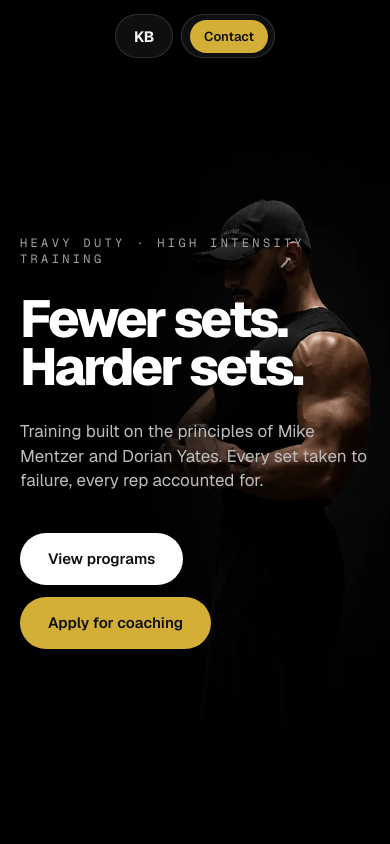
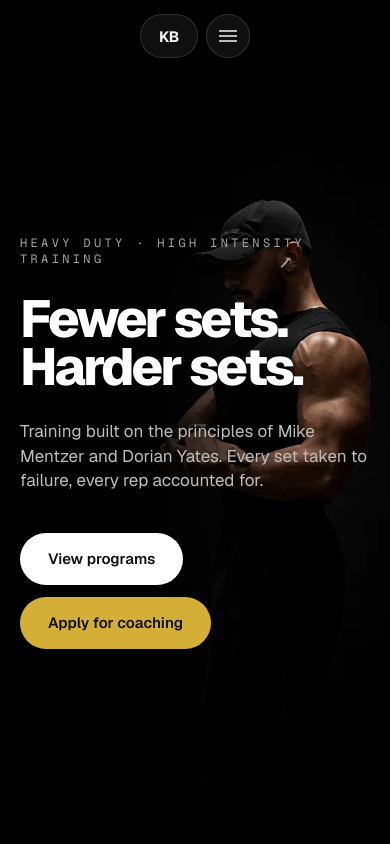
Before and after one commit to keenanbernard/heavy-duty-coaching, a React (Vite) app: page / in a window 390 px wide. Shown: the top 844 px of the page. Built offline with nearby package versions, Linux system fonts and the light colour scheme.

Commit message:
mobile nav hamburger menu

```diff
--- a/src/App.css
+++ b/src/App.css
@@ -5,9 +5,18 @@
 .hvr-accent:hover { background: #b8962e !important; }
 .focus-border:focus { border-color: #111 !important; }
 
-/* #14 mobile nav — hide scroll links on small screens, keep KB + Contact */
+/* mobile nav — desktop pill visible, hamburger hidden by default */
+.nav-desktop { display: flex; }
+.nav-mobile-btn { display: none; }
+
 @media (max-width: 540px) {
-  .nav-scroll { display: none; }
+  .nav-desktop { display: none; }
+  .nav-mobile-btn { display: flex; }
+}
+
+@keyframes navSlideDown {
+  from { transform: translateY(-8px); opacity: 0; }
+  to   { transform: translateY(0); opacity: 1; }
 }
 
 /* #4 / #14 — scale on press; transition only plays on state change, not while held */
--- a/src/App.jsx
+++ b/src/App.jsx
@@ -66,15 +66,18 @@ export default function App() {
   const [honey, setHoney] = useState('')
   const [pageVisible, setPageVisible] = useState(true)
   const [buyProgram, setBuyProgram] = useState(null)
+  const [mobileMenuOpen, setMobileMenuOpen] = useState(false)
 
   // #15 exit 220ms ease-in, entrance 280ms ease-out (~21% shorter exit)
   function navigate(newPage) {
+    setMobileMenuOpen(false)
     if (page === newPage) return
     setPageVisible(false)
     setTimeout(() => { setPage(newPage); setPageVisible(true); window.scrollTo({ top: 0 }) }, 220)
   }
 
   function scrollTo(id) {
+    setMobileMenuOpen(false)
     function go() {
       const el = document.getElementById(id)
       if (el) window.scrollTo({ top: el.getBoundingClientRect().top + window.scrollY - 70, behavior: 'smooth' })
@@ -163,13 +166,44 @@ export default function App() {
           className="hvr-nav"
           style={{ pointerEvents: 'auto', height: 44, padding: '0 18px', borderRadius: 999, border: '1px solid rgba(244,244,240,0.14)', background: 'rgba(18,18,18,0.85)', backdropFilter: 'blur(20px) saturate(1.6)', WebkitBackdropFilter: 'blur(20px) saturate(1.6)', color: '#F4F4F0', fontWeight: 700, fontSize: 15, letterSpacing: '-0.02em', cursor: 'pointer' }}
         >KB</button>
-        <nav style={{ pointerEvents: 'auto', height: 44, display: 'flex', alignItems: 'center', gap: 4, padding: '0 6px', borderRadius: 999, border: '1px solid rgba(244,244,240,0.14)', background: 'rgba(18,18,18,0.85)', backdropFilter: 'blur(20px) saturate(1.6)', WebkitBackdropFilter: 'blur(20px) saturate(1.6)' }}>
-          <button onClick={() => scrollTo('method')} className="hvr-nav nav-scroll" style={{ background: 'none', border: 0, color: '#F4F4F0', fontSize: 13, fontWeight: 500, padding: '8px 12px', borderRadius: 999, cursor: 'pointer' }}>Method</button>
-          <button onClick={() => scrollTo('programs')} className="hvr-nav nav-scroll" style={{ background: 'none', border: 0, color: '#F4F4F0', fontSize: 13, fontWeight: 500, padding: '8px 12px', borderRadius: 999, cursor: 'pointer' }}>Programs</button>
-          <button onClick={() => scrollTo('coaching')} className="hvr-nav nav-scroll" style={{ background: 'none', border: 0, color: '#F4F4F0', fontSize: 13, fontWeight: 500, padding: '8px 12px', borderRadius: 999, cursor: 'pointer' }}>Coaching</button>
+        <nav className="nav-desktop" style={{ pointerEvents: 'auto', height: 44, alignItems: 'center', gap: 4, padding: '0 6px', borderRadius: 999, border: '1px solid rgba(244,244,240,0.14)', background: 'rgba(18,18,18,0.85)', backdropFilter: 'blur(20px) saturate(1.6)', WebkitBackdropFilter: 'blur(20px) saturate(1.6)' }}>
+          <button onClick={() => scrollTo('method')} className="hvr-nav" style={{ background: 'none', border: 0, color: '#F4F4F0', fontSize: 13, fontWeight: 500, padding: '8px 12px', borderRadius: 999, cursor: 'pointer' }}>Method</button>
+          <button onClick={() => scrollTo('programs')} className="hvr-nav" style={{ background: 'none', border: 0, color: '#F4F4F0', fontSize: 13, fontWeight: 500, padding: '8px 12px', borderRadius: 999, cursor: 'pointer' }}>Programs</button>
+          <button onClick={() => scrollTo('coaching')} className="hvr-nav" style={{ background: 'none', border: 0, color: '#F4F4F0', fontSize: 13, fontWeight: 500, padding: '8px 12px', borderRadius: 999, cursor: 'pointer' }}>Coaching</button>
           <button onClick={goContact} className="hvr-accent" style={{ background: ACCENT, border: 0, color: '#111', fontSize: 13, fontWeight: 600, padding: '8px 14px', borderRadius: 999, cursor: 'pointer', marginLeft: 2 }}>Contact</button>
         </nav>
+        <button
+          className="nav-mobile-btn hvr-nav"
+          onClick={() => setMobileMenuOpen(o => !o)}
+          style={{ pointerEvents: 'auto', height: 44, width: 44, borderRadius: 999, border: '1px solid rgba(244,244,240,0.14)', background: 'rgba(18,18,18,0.85)', backdropFilter: 'blur(20px) saturate(1.6)', WebkitBackdropFilter: 'blur(20px) saturate(1.6)', cursor: 'pointer', alignItems: 'center', justifyContent: 'center' }}
+          aria-label={mobileMenuOpen ? 'Close menu' : 'Open menu'}
+        >
+          {mobileMenuOpen ? (
+            <svg width="14" height="14" viewBox="0 0 14 14" fill="none">
+              <line x1="1" y1="1" x2="13" y2="13" stroke="#F4F4F0" strokeWidth="1.5" strokeLinecap="round"/>
+              <line x1="13" y1="1" x2="1" y2="13" stroke="#F4F4F0" strokeWidth="1.5" strokeLinecap="round"/>
+            </svg>
+          ) : (
+            <svg width="18" height="12" viewBox="0 0 18 12" fill="none">
+              <line x1="0" y1="1" x2="18" y2="1" stroke="#F4F4F0" strokeWidth="1.5" strokeLinecap="round"/>
+              <line x1="0" y1="6" x2="18" y2="6" stroke="#F4F4F0" strokeWidth="1.5" strokeLinecap="round"/>
+              <line x1="0" y1="11" x2="18" y2="11" stroke="#F4F4F0" strokeWidth="1.5" strokeLinecap="round"/>
+            </svg>
+          )}
+        </button>
       </header>
+
+      {mobileMenuOpen && (
+        <>
+          <div onClick={() => setMobileMenuOpen(false)} style={{ position: 'fixed', inset: 0, zIndex: 48 }} />
+          <div style={{ position: 'fixed', top: 70, left: 16, right: 16, zIndex: 50, background: 'rgba(18,18,18,0.95)', backdropFilter: 'blur(20px) saturate(1.6)', WebkitBackdropFilter: 'blur(20px) saturate(1.6)', borderRadius: 20, border: '1px solid rgba(244,244,240,0.14)', padding: '8px', display: 'flex', flexDirection: 'column', gap: 2, animation: 'navSlideDown 180ms ease-out both' }}>
+            <button onClick={() => scrollTo('method')} className="hvr-nav" style={{ background: 'none', border: 0, color: '#F4F4F0', fontSize: 16, fontWeight: 500, padding: '14px 16px', borderRadius: 14, cursor: 'pointer', textAlign: 'left' }}>Method</button>
+            <button onClick={() => scrollTo('programs')} className="hvr-nav" style={{ background: 'none', border: 0, color: '#F4F4F0', fontSize: 16, fontWeight: 500, padding: '14px 16px', borderRadius: 14, cursor: 'pointer', textAlign: 'left' }}>Programs</button>
+            <button onClick={() => scrollTo('coaching')} className="hvr-nav" style={{ background: 'none', border: 0, color: '#F4F4F0', fontSize: 16, fontWeight: 500, padding: '14px 16px', borderRadius: 14, cursor: 'pointer', textAlign: 'left' }}>Coaching</button>
+            <button onClick={goContact} className="hvr-accent" style={{ background: ACCENT, border: 0, color: '#111', fontSize: 16, fontWeight: 600, padding: '14px 16px', borderRadius: 14, cursor: 'pointer', textAlign: 'left', marginTop: 4 }}>Contact</button>
+          </div>
+        </>
+      )}
 
       {/* #16 overlap old/new: single div fades out then page swaps then fades in */}
       <div style={{ opacity: pageVisible ? 1 : 0, transition: pageVisible ? 'opacity 280ms ease-out' : 'opacity 220ms ease-in' }}>
```
